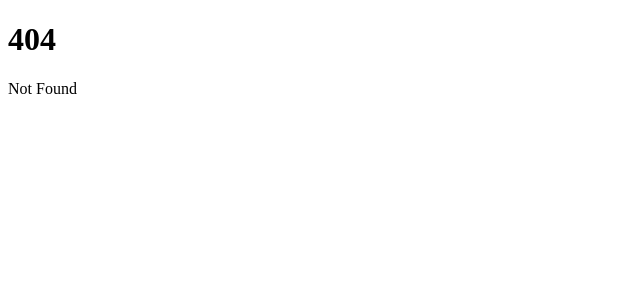
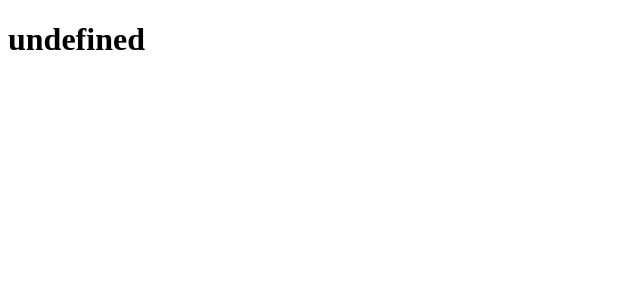
Before and after one commit to edewindt/EnderViews, a SvelteKit app: page /page in a window 1280 px wide. Before the commit this address had no page. Shown: the top 300 px of the page, without its empty margins (0-640 px from the left). Built offline with nearby package versions, Linux system fonts and the light colour scheme.

Commit message:
environment variables work

```diff
--- a/package.json
+++ b/package.json
@@ -17,5 +17,8 @@
 		"svelte": "^3.44.0",
 		"vite": "^3.1.0"
 	},
-	"type": "module"
+	"type": "module",
+	"dependencies": {
+		"dotenv": "^16.0.3"
+	}
 }
--- /dev/null
+++ b/src/routes/page/+page.svelte
@@ -0,0 +1,5 @@
+<script>
+	let test = import.meta.env.VITE_TEST;
+</script>
+
+<h1>{test}</h1>
```
Also changed, not shown: src/routes/+page.svelte (+5 -8 lines), 1 other file (tests, documents, lock files or other folders).
